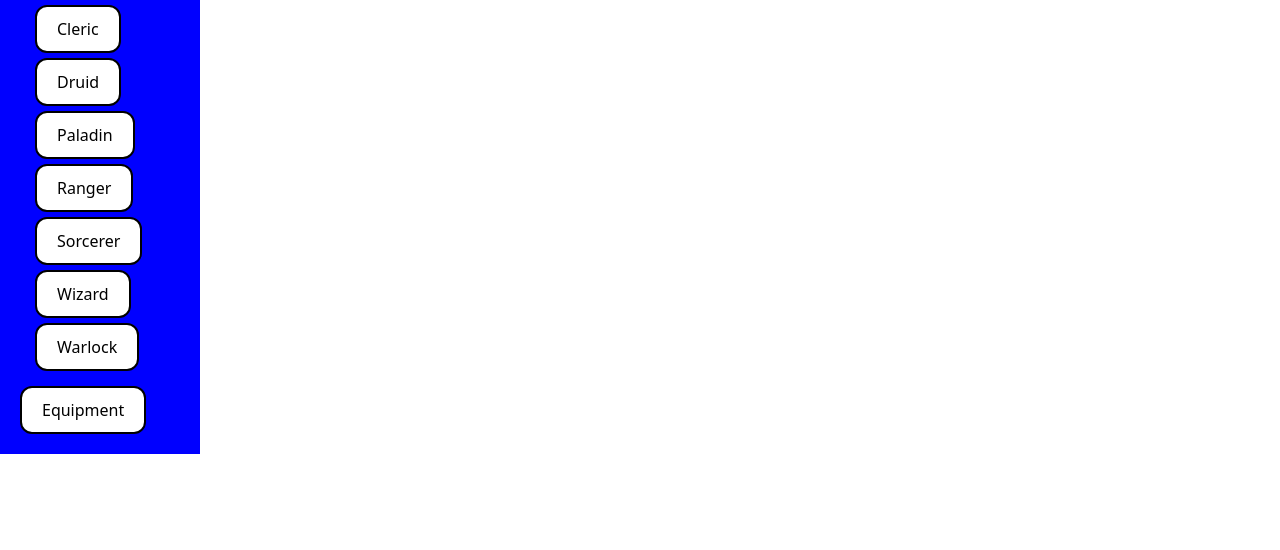
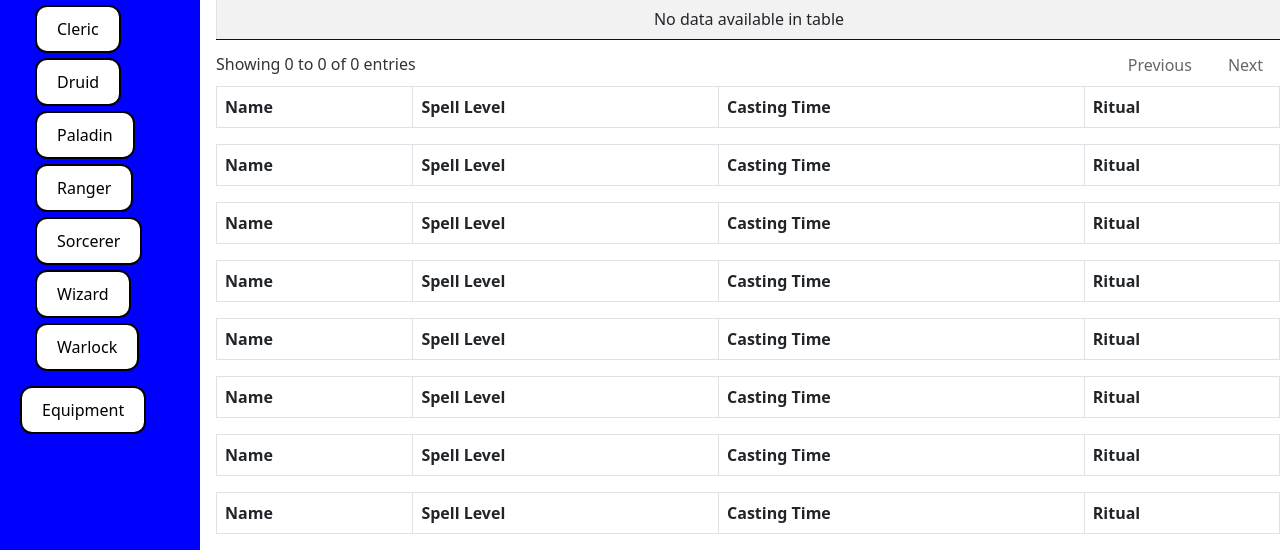
Before and after one commit to rasmussenmatthew/cs257, a Flask app: page / in a window 1280 px wide. Shown: the part 252-802 px from the top of the page. Before the commit the page ends 706 px from the top, so only its background shows below. Run offline with Flask 2, Linux system fonts and the light colour scheme; data that the repository does not hold is empty; parts of the project's set-up code (start-up, migrations or seed data) failed here and were passed over; some libraries are stand-ins or nearby versions.

Commit message:
tried stuff

```diff
--- a/webapp/api.py
+++ b/webapp/api.py
@@ -43,9 +43,9 @@ def get_spells():
 def get_spells_for_class(class_name):
     # Pay special attention to quotes! Originally not working when using single quotes on outside and double quotes for like clause
     like_arguments = '%' + class_name + '%'
-    query = '''SELECT spell_name, spell_description, components, ritual
+    query = '''SELECT spell_name, spell_level, casting_time, ritual
                FROM spells
-               WHERE classes LIKE %s LIMIT 10 '''
+               WHERE classes LIKE %s'''
     spells_list = []
 
     try:
@@ -53,7 +53,7 @@ def get_spells_for_class(class_name):
         cursor = connection.cursor()
         cursor.execute(query, [like_arguments])
         for row in cursor:
-            spells_dictionary = {'spell_name' : row[0], 'spell_description' : row[1], 'components' : row[2], 'ritual' : row[3]}
+            spells_dictionary = {'spell_name' : row[0], 'spell_level' : row[1], 'casting_time' : row[2], 'ritual' : row[3]}
             spells_list.append(spells_dictionary)
         cursor.close()
         connection.close()
--- a/webapp/static/webapp.css
+++ b/webapp/static/webapp.css
@@ -67,6 +67,7 @@ ul {
     padding: 5px;
 }
 
+
 li {
     margin: 5px;
 }
--- a/webapp/static/webapp.js
+++ b/webapp/static/webapp.js
@@ -57,7 +57,6 @@ function getAPIBaseURL() {
     return baseURL;
 }
 
-/*
 $(document).ready( function() {
     var baseurl = getAPIBaseURL();
     var xmlhttp = new XMLHttpRequest();
@@ -78,7 +77,32 @@ $(document).ready( function() {
     }
     xmlhttp.send();
 });
-*/
+
+
+$(document).ready( function() {
+    var baseurl = getAPIBaseURL() + '/spells/classes/';
+    var api_list = ['bard', 'cleric', 'druid', 'paladin', 'ranger', 'sorcerer', 'wizard', 'warlock']
+    var xmlhttp = new XMLHttpRequest();
+    for (name in api_list){
+        xmlhttp.open('GET', baseurl+name, true);
+        xmlhttp.onreadystatechange = function(){
+            if(xmlhttp.readyState == 4 && xmlhttp.status == 200){
+                console.log(name);
+                var spell = JSON.parse(xmlhttp.responseText);
+                $('#' + name).DataTable( {
+                    data : spell,
+                    'columns':[
+                        {'data':'spell_name'},
+                        {'data':'spell_level'},
+                        {'data':'casting_time'},
+                        {'data':'ritual'}
+                    ]
+                });
+            }
+        }
+        xmlhttp.send();
+    }
+});
 
 /*
 function get_spells() {
@@ -121,11 +145,18 @@ function get_spells() {
 
     .then((response) => response.json())
 
-
     .then(function(spells) {
         var baseurl = getAPIBaseURL();
         var xmlhttp = new XMLHttpRequest();
         xmlhttp.open('GET', baseurl+'/spells', true);
+        if ($.fn.dataTable.isDataTable('#example')){
+            //pass
+            var table = document.getElementsByClassName("table table-striped table-bordered")[0];
+            var tableId = table.id;
+            tableId = hide;
+
+        }
+        else{
             xmlhttp.onreadystatechange = function(){
                 if(xmlhttp.readyState == 4 && xmlhttp.status == 200){
                     var spell = JSON.parse(xmlhttp.responseText);
@@ -138,6 +169,7 @@ function get_spells() {
                             {'data':'ritual'}
                         ]
                     });
+                }
             }
         }
     xmlhttp.send();
@@ -206,9 +238,10 @@ function get_spells_for_class(class_name) {
                 ]
             });
         }
-        var table = document.getElementsByClassName("table table-striped table-bordered")[0];
-        var tableId = table.id;
-        tableId = '#' + class_name;
+        //var table = document.getElementsByClassName("table table-striped table-bordered")[0];
+        //var tableId = table.id;
+        //tableId = class_name;
+        //console.log(tableId);
     }
     xmlhttp.send();
         }
--- a/webapp/templates/index.html
+++ b/webapp/templates/index.html
@@ -53,6 +53,94 @@
                     </tr>
                 </thead>
             </table>
+            <table id='bard' class='table table-striped table-bordered'>
+                <thead>
+                    <tr>
+                        <th>Name</th>
+                        <th>Spell Level</th>
+                        <th>Casting Time</th>
+                        <th>Ritual</th>
+                    </tr>
+                </thead>
+            </table>
+            <table id='cleric' class='table table-striped table-bordered'>
+                <thead>
+                    <tr>
+                        <th>Name</th>
+                        <th>Spell Level</th>
+                        <th>Casting Time</th>
+                        <th>Ritual</th>
+                    </tr>
+                </thead>
+            </table>
+            <table id='druid' class='table table-striped table-bordered'>
+                <thead>
+                    <tr>
+                        <th>Name</th>
+                        <th>Spell Level</th>
+                        <th>Casting Time</th>
+                        <th>Ritual</th>
+                    </tr>
+                </thead>
+            </table>
+            <table id='paladin' class='table table-striped table-bordered'>
+                <thead>
+                    <tr>
+                        <th>Name</th>
+                        <th>Spell Level</th>
+                        <th>Casting Time</th>
+                        <th>Ritual</th>
+                    </tr>
+                </thead>
+            </table>
+            <table id='ranger' class='table table-striped table-bordered'>
+                <thead>
+                    <tr>
+                        <th>Name</th>
+                        <th>Spell Level</th>
+                        <th>Casting Time</th>
+                        <th>Ritual</th>
+                    </tr>
+                </thead>
+            </table>
+            <table id='sorcerer' class='table table-striped table-bordered'>
+                <thead>
+                    <tr>
+                        <th>Name</th>
+                        <th>Spell Level</th>
+                        <th>Casting Time</th>
+                        <th>Ritual</th>
+                    </tr>
+                </thead>
+            </table>
+            <table id='wizard' class='table table-striped table-bordered'>
+                <thead>
+                    <tr>
+                        <th>Name</th>
+                        <th>Spell Level</th>
+                        <th>Casting Time</th>
+                        <th>Ritual</th>
+                    </tr>
+                </thead>
+            </table>
+            <table id='warlock' class='table table-striped table-bordered'>
+                <thead>
+                    <tr>
+                        <th>Name</th>
+                        <th>Spell Level</th>
+                        <th>Casting Time</th>
+                        <th>Ritual</th>
+                    </tr>
+                </thead>
+            </table>
+
+
+
+
+
+
+
+
 
         </div>
     </div>
```
Also changed, not shown: 1 other file. Lines whose indentation alone changed are shown as unchanged.
